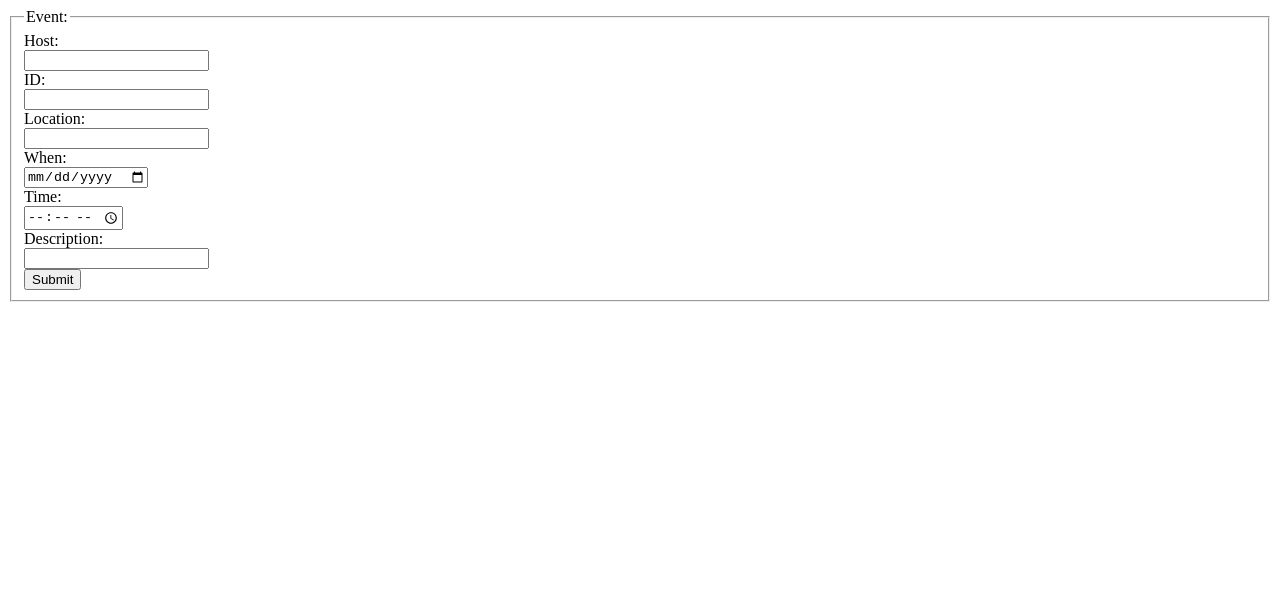
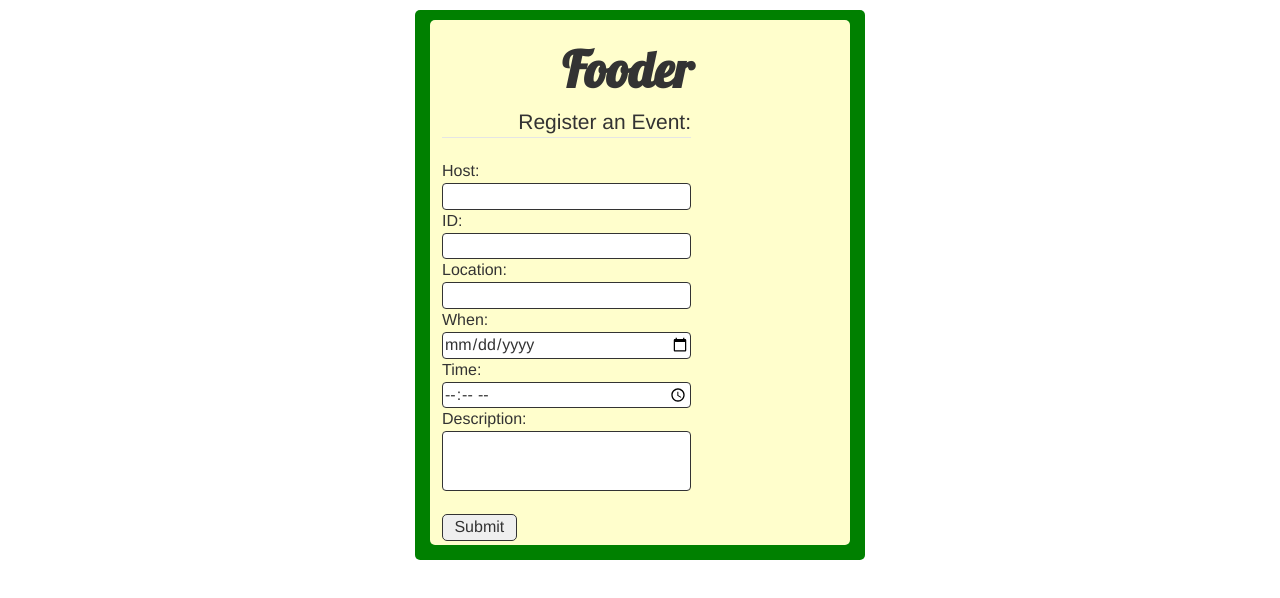
Before and after one commit to Salad7/Fooder-Website, a plain HTML site: page home.html in a window 1280 px wide. Drawn offline with nearby package versions, Linux system fonts and the light colour scheme.

Commit message:
beautify

```diff
--- /dev/null
+++ b/css/home.css
@@ -0,0 +1,64 @@
+.body {
+	display: -webkit-flex;
+	align-content: center;
+    display: flex;
+    width: 450px;
+    height: 550px;
+	background-color: green;
+	background-repeat:
+	padding: 10px 10px 10px 10px;
+	margin-top: 10px;
+	border-radius: 5px;
+}
+
+.main {
+	display: -webkit-flex;
+	align-items: center;
+    width: 425px;
+    height: 525px;
+	padding: 10px 10px 10px 10px;
+	margin-top: 10px;
+	background-color: #fffecc;
+	border-radius: 5px;
+	resize: vertical;
+}
+
+.styled {
+	text-align: right;
+	align-content: right;
+
+}
+
+.main form h1 {
+	font-family: Lobster;
+	font-size: 50px;
+	text-align: right;
+	font-weight: bold;
+}
+
+.describe {
+	width: 100%;
+    height: 60px;
+    padding: 15px 20px;
+    box-sizing: border-box;
+    resize: none;
+   	white-space: normal;
+    display: block;
+}
+fieldset {
+	font-size: 16px;
+	align-items: center;
+	padding: 2px 2px 2px 2px;
+}
+
+input {
+	width: 100%;
+    border: 1px solid;
+    border-radius: 4px;
+}
+
+input[type=submit] {
+	width: 30%;
+    border: 1px solid;
+    border-radius: 5px;
+}
--- a/home.html
+++ b/home.html
@@ -1,31 +1,42 @@
 <!DOCTYPE html>
+<head>
+    <link rel="stylesheet" href="https://maxcdn.bootstrapcdn.com/bootstrap/3.3.7/css/bootstrap.min.css">
+    <link rel="stylesheet" href="css/home.css">
+    <link href="https://fonts.googleapis.com/css?family=Lobster" rel="stylesheet" type="text/css">
+    <meta name="viewport" content="width=device-width, initial-scale=1.0">
+
+</head>
+
 <html>
 <body>
-
+    <div class="body container-fluid">
+        <div class="container-fluid main center-block row">
             <form action="/created.html">
+            <h1>Fooder</h1>
               <fieldset>
-    <legend>Event:</legend>
+                <legend class="styled">Register an Event:</legend>
                 Host:<br>
                 <input type="text" name="firstname">
                 <br>
                 ID:<br>
-    <input type="text" name="lastname">
+                <input type="text" name="ID">
                 <br>
                 Location:<br>
-    <input type="text" name="lastname">
+                <input type="text" name="Location">
                 <br>
                 When:<br>
                 <input type="date" name="date">
                 <br>
                 Time:<br>
-    <input type="time" name="lastname">
+                <input type="time" name="Time">
                 <br>
                 Description:<br>
-    <input type="text" name="lastname">
+                <input class ="describe" type="text" name="lastname">
                 <br>
                 <input type="submit" value="Submit">
               </fieldset>
             </form>
-
+        </div>
+    </div>
 </body>
 </html>
```
Lines whose indentation alone changed are shown as unchanged.
